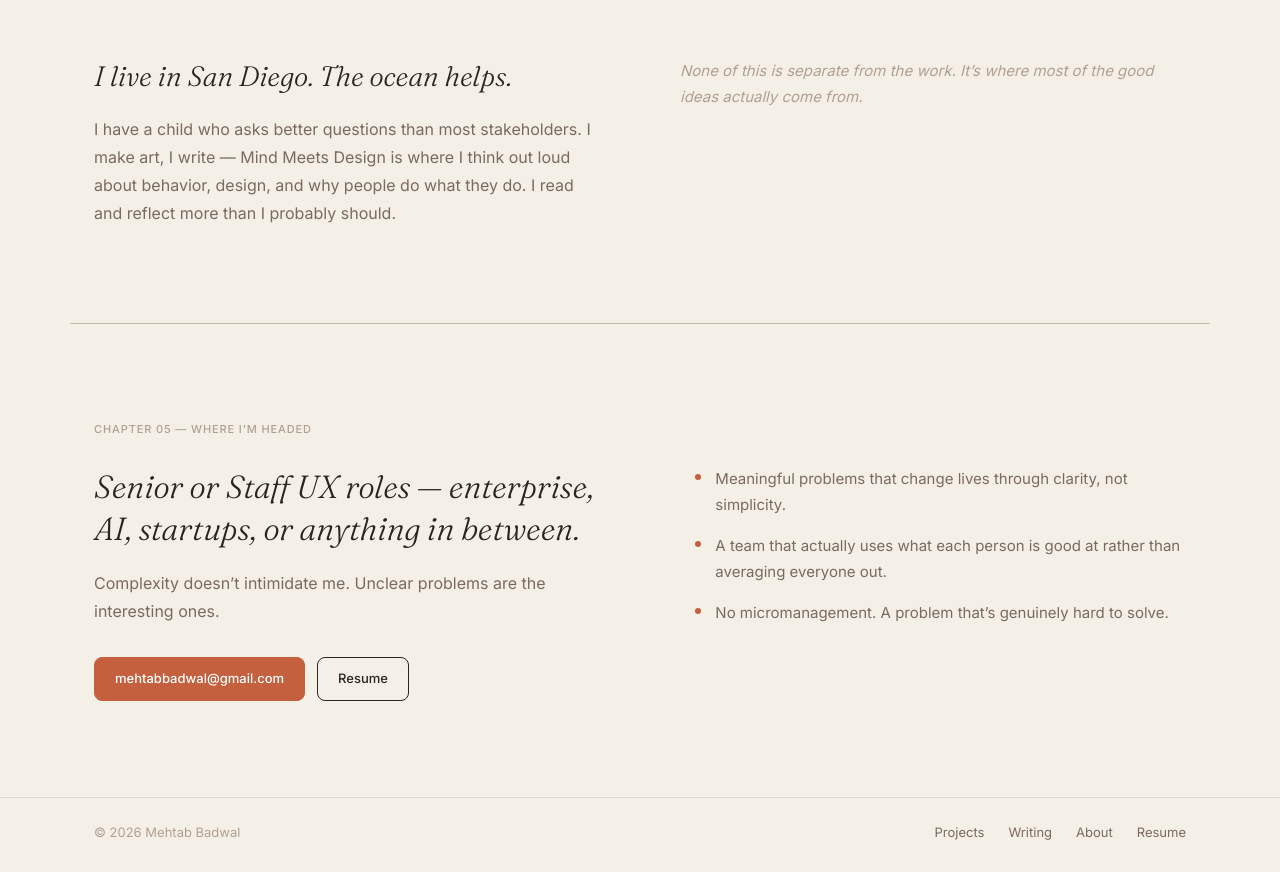
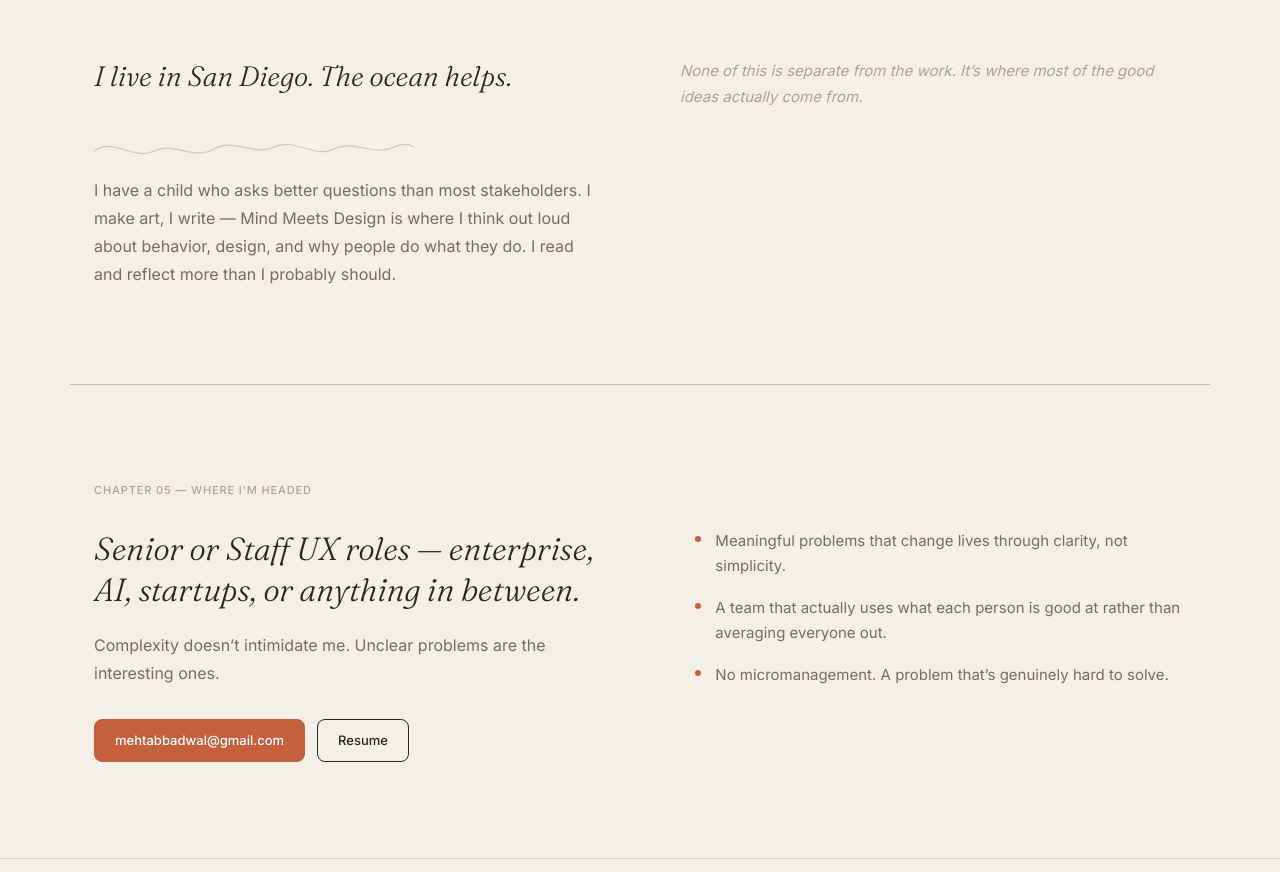
Before and after one commit to mehtabbadwal/Portfolio, a React (Vite) app: page /about in a window 1280 px wide. Shown: the part 2660-3532 px from the top of the page. Built offline with nearby package versions, Linux system fonts and the light colour scheme.

Commit message:
Add wave sketch animation to About Chapter 04

```diff
--- a/src/pages/About.jsx
+++ b/src/pages/About.jsx
@@ -1,6 +1,7 @@
 import { useScrollReveal } from '../hooks/useScrollReveal';
 import { AnimatedDivider } from './AnimatedDivider';
 import { PatternSketch } from '../components/PatternSketch';
+import { WaveSketch } from '../components/WaveSketch';
 import './About.css';
 
 function About() {
@@ -155,6 +156,7 @@ function About() {
               <p className="about__outside-quote">
                 I live in San Diego. The ocean helps.
               </p>
+              <WaveSketch />
               <p className="about__outside-body">
                 I have a child who asks better questions than most stakeholders. I make
                 art, I write &mdash; Mind Meets Design is where I think out loud about
```
